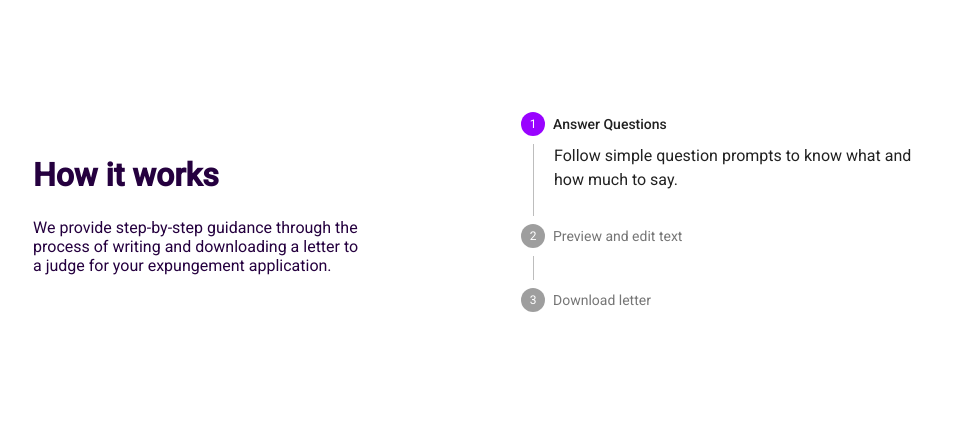
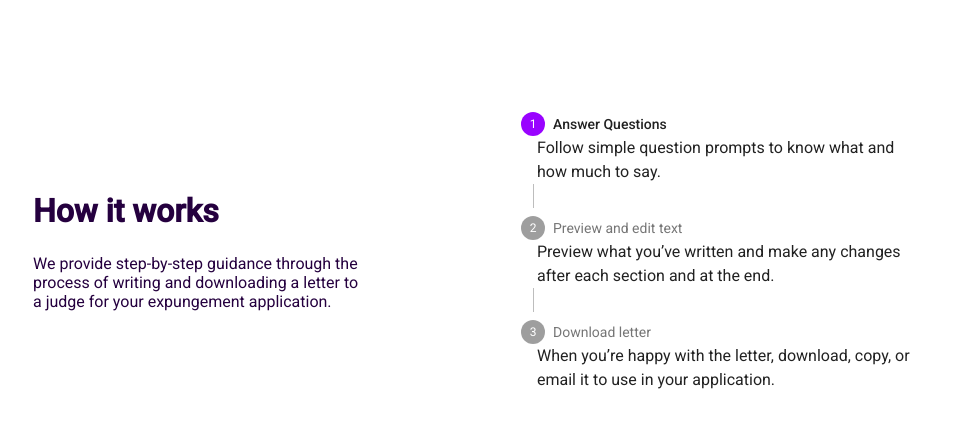
Before and after one commit to hackforla/expunge-assist, a React (Create React App) app in the folder products/statement-generator/: page / in a window 1280 px wide. Shown: the part 1380-1822 px from the top of the page, without its empty margins (151-1124 px from the left). Built offline with nearby package versions, Linux system fonts and the light colour scheme.

Commit message:
adjusted timeline component to render content in steps

```diff
--- a/products/statement-generator/src/components/VerticalStep.tsx
+++ b/products/statement-generator/src/components/VerticalStep.tsx
@@ -3,8 +3,6 @@ import { makeStyles, Theme, createStyles } from '@material-ui/core/styles';
 import Stepper from '@material-ui/core/Stepper';
 import Step from '@material-ui/core/Step';
 import StepLabel from '@material-ui/core/StepLabel';
-import StepContent from '@material-ui/core/StepContent';
-
 import Typography from '@material-ui/core/Typography';
 
 const useStyles = makeStyles((theme: Theme) =>
@@ -12,15 +10,12 @@ const useStyles = makeStyles((theme: Theme) =>
     root: {
       width: '100%',
     },
-    button: {
-      marginTop: theme.spacing(1),
-      marginRight: theme.spacing(1),
+    step: {
+      display: 'flex',
+      alignItems: 'center',
     },
-    actionsContainer: {
-      marginBottom: theme.spacing(2),
-    },
-    resetContainer: {
-      padding: theme.spacing(3),
+    stepContent: {
+      marginLeft: theme.spacing(2),
     },
   })
 );
@@ -44,17 +39,18 @@ function getStepContent(step: number) {
 
 export default function VerticalStep() {
   const classes = useStyles();
+  const steps = getSteps();
 
-  const steps = getSteps();
   return (
     <div className={classes.root}>
       <Stepper orientation="vertical">
         {steps.map((label, index) => (
           <Step key={label}>
             <StepLabel>{label}</StepLabel>
-            <StepContent>
-              <Typography>{getStepContent(index)}</Typography>
-            </StepContent>
+
+            <Typography className={classes.stepContent} color="textPrimary">
+              {getStepContent(index)}
+            </Typography>
           </Step>
         ))}
       </Stepper>
--- a/products/statement-generator/src/pages/Landing.tsx
+++ b/products/statement-generator/src/pages/Landing.tsx
@@ -9,7 +9,6 @@ import useUtilityStyles from 'styles/utilityStyles';
 import landingWorkImg from 'assets/landingWorkImg.svg';
 import eaImage from 'assets/eaImage.png';
 import screenshotExample from 'assets/screenshotExample.svg';
-import howItWorks from 'assets/howItWorks.png';
 import completeLetter from 'assets/completeLetter.svg';
 import privacyPolicy from 'assets/privacyPolicy.png';
 
```
